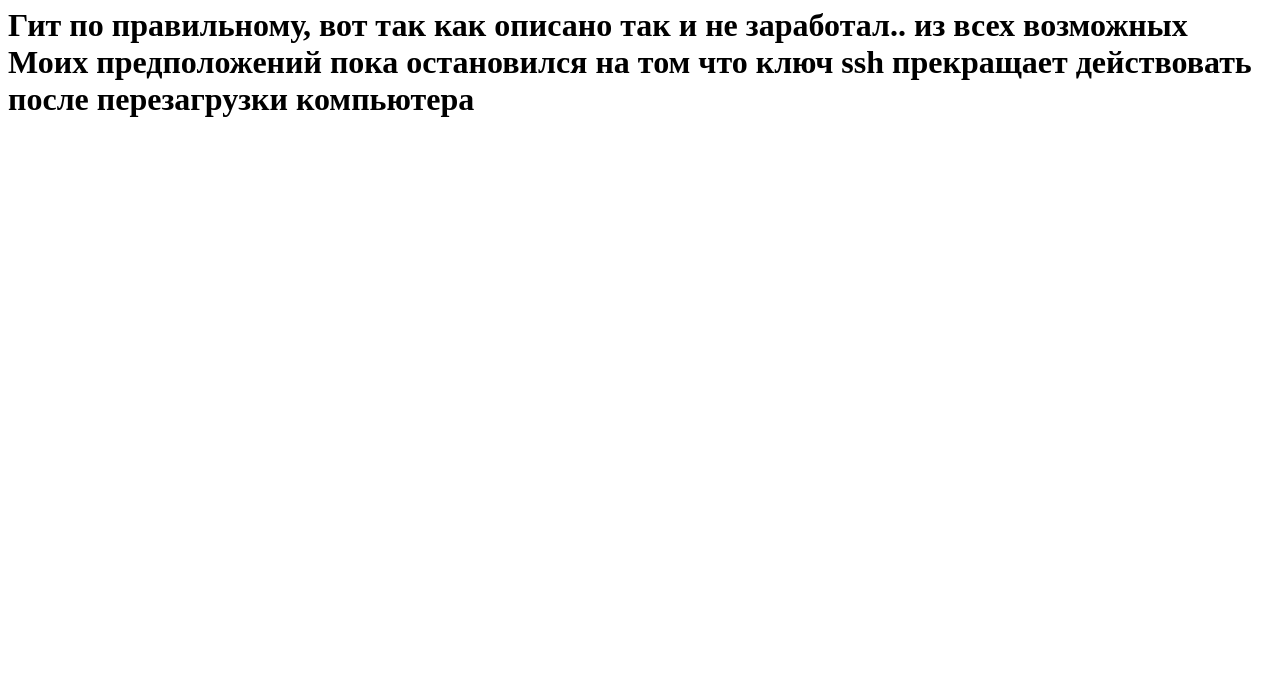
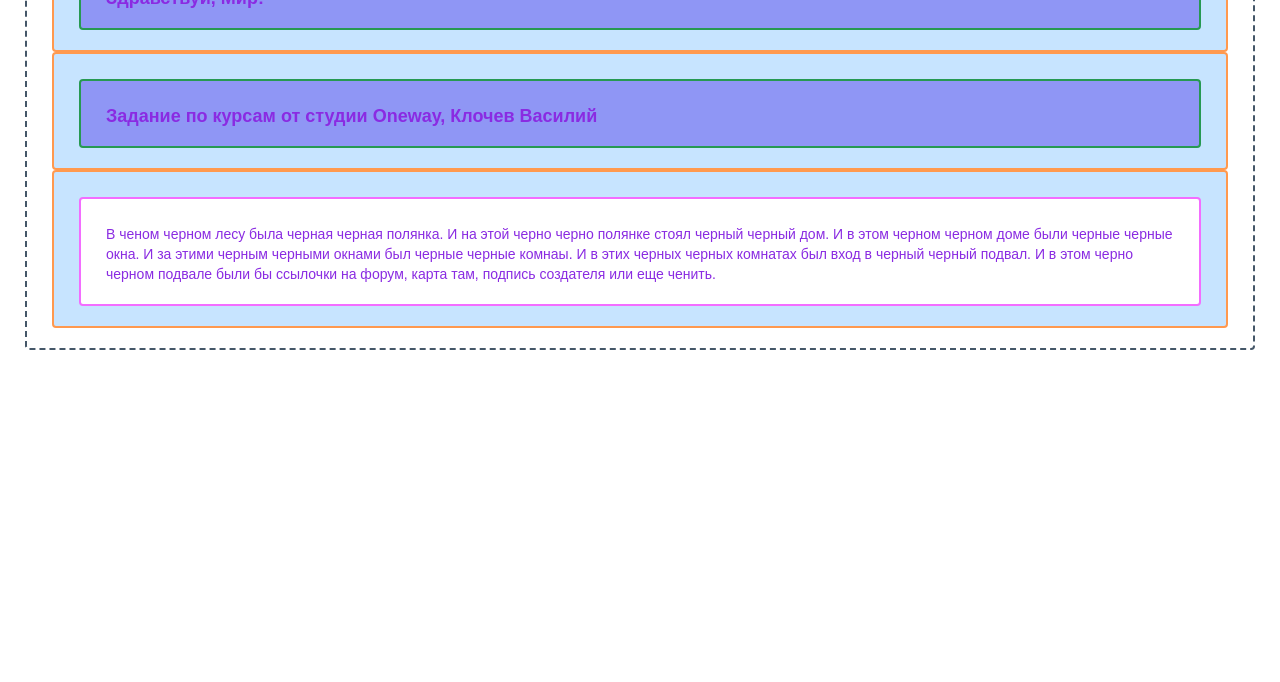
Before and after one commit to Niveria/niveria.github.io, a plain HTML site: page index.html in a window 1280 px wide. Shown: the part 118-800 px from the top of the page. Drawn offline with Linux system fonts and the light colour scheme.

Commit message:
Обновление 0.000000001
Стремненький css прибыл

```diff
--- /dev/null
+++ b/css/main.css
@@ -0,0 +1,38 @@
+html,
+body {
+  margin: 0;
+  font-family: "Montserrat", "Arial", sans-serif;
+  font-size: 14px;
+  line-height: 20px;
+}
+
+body {
+    color:blueviolet;
+    min-width: 430px;
+    border: 2px dashed #455768;
+}
+
+main,
+header,
+footer {
+  background-color: #c7e4ff;
+  border: 2px solid #ff994f;
+}
+
+h1 {
+    font-size: 18px;
+    background-color: #8f96f5;
+    border: 2px solid #279952;
+  }
+
+  p {
+    background-color: #ffffff;
+    border: 2px solid #f36dff;
+  }
+
+* {
+    position: relative;
+    padding: 25px 25px 20px;
+    margin: 0;
+    border-radius: 4px;
+  }
--- a/index.html
+++ b/index.html
@@ -1,9 +1,19 @@
-<html>
+<!DOCTYPE html>
+<html lang="ru">
     <head>
+        <meta charset="utf-8">
+        <link rel='stylesheet' href='css/main.css'>
+        <title>Курсы Oneway </title>
     </head>
     <Body>
-        <h1>Hello, World!</h1>
-        <h1>Задание по курсам от студии Oneway, Клочев Василий</h1>
-        <h1>Гит по правильному, вот так как описано так и не заработал.. из всех возможных Моих предположений пока остановился на том что ключ ssh прекращает действовать после перезагрузки компьютера</h1>
+        <header>
+            <h1>Здравствуй, Мир!</h1>
+        </header>
+        <main>
+            <h1>Задание по курсам от студии Oneway, Клочев Василий</h1>
+       </main>
+        <footer>
+            <p>В ченом черном лесу была черная черная полянка. И на этой черно черно полянке стоял черный черный дом. И в этом черном черном доме были черные черные окна. И за этими черным черными окнами был черные черные комнаы. И в этих черных черных комнатах был вход в черный черный подвал. И в этом черно черном подвале были бы ссылочки на форум, карта там, подпись создателя или еще ченить.</p>
+        </footer>
     </Body>
 </html>
```
